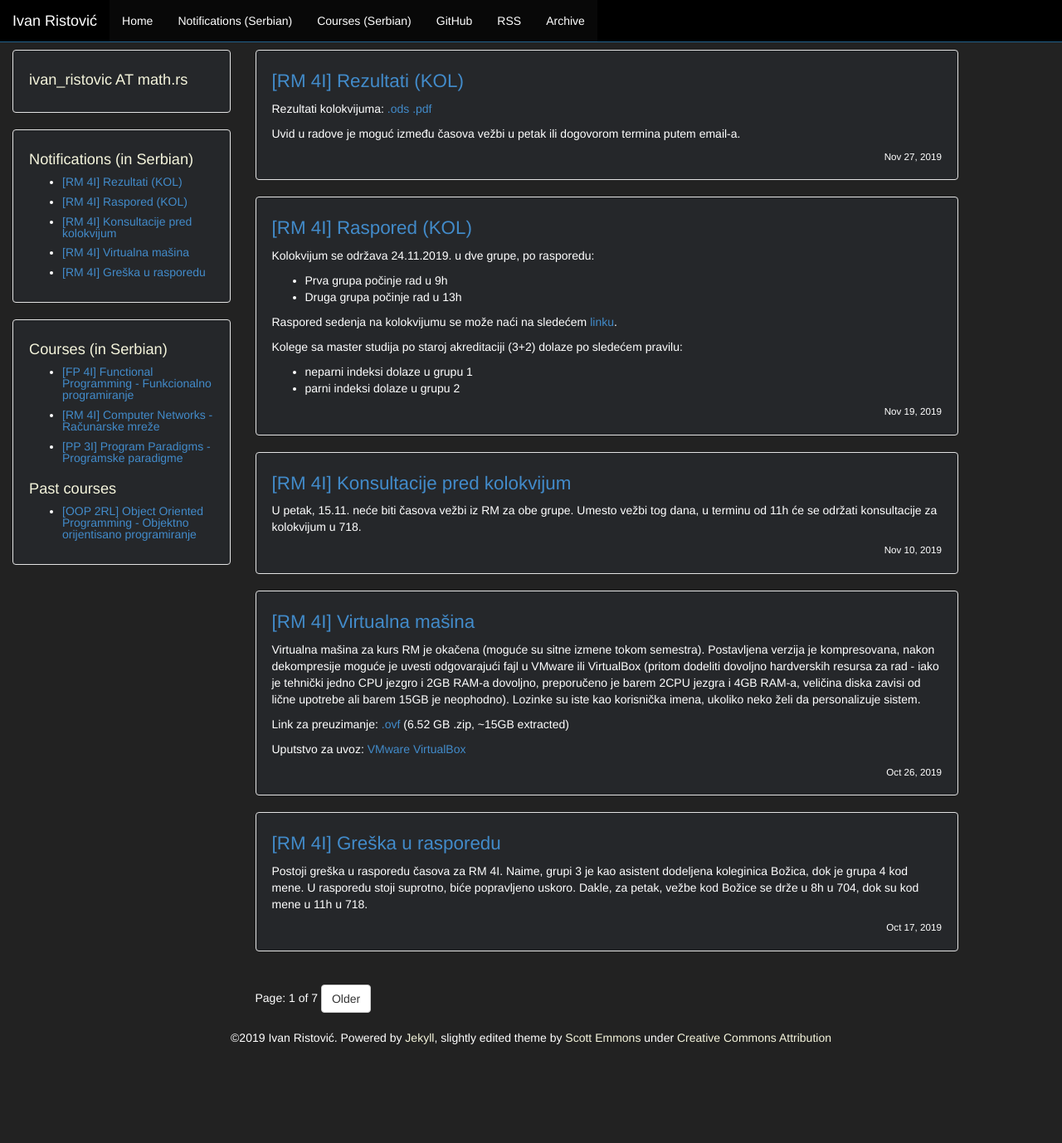
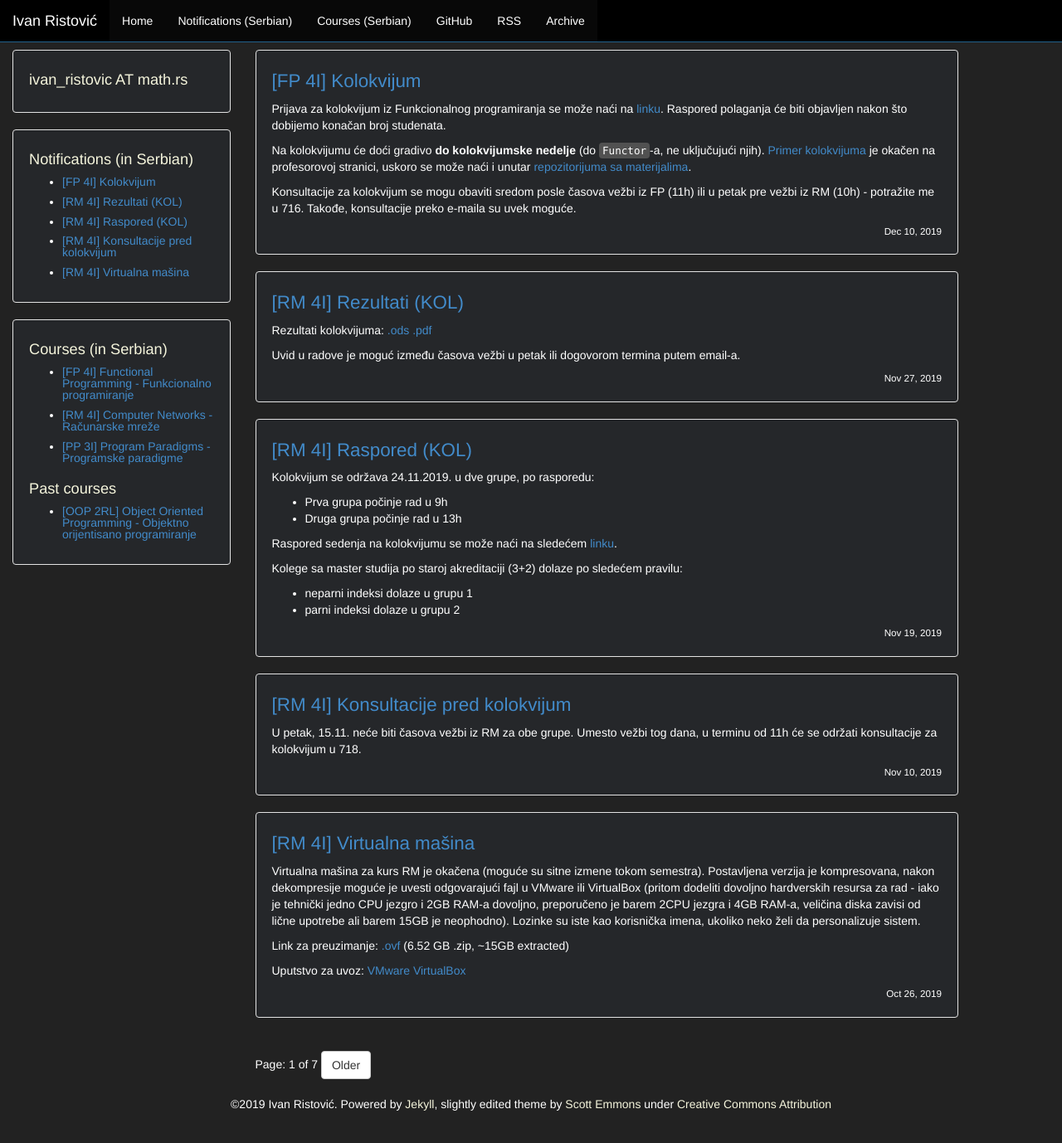
Before and after one commit to ivan-ristovic/ivan-ristovic.github.io, a Jekyll site: the page built from notifications/index.html, in a window 1280 px wide and 1400 px high. Shown: the top 1378 px of the window at 83% size. Built offline with Jekyll 4.4.1, drawn with Linux system fonts in a browser that asks for light colours; the list of posts is cut into pages by our own code.

Commit message:
[FP] Midterm exam notice

```diff
--- /dev/null
+++ b/_posts/2019_2020/2019-12-10-fpi-midterm.md
@@ -0,0 +1,20 @@
+---
+layout: post
+course: FP 4I
+title: "Kolokvijum"
+date: 2019-12-10 16:20:00 +0100
+comments: false
+---
+
+Prijava za kolokvijum iz Funkcionalnog programiranja se može naći na
+[linku](http://poincare.math.rs/~ivan/sys/prijavljivanje/){:target="_blank"}.
+Raspored polaganja će biti objavljen nakon što dobijemo konačan broj studenata.
+
+Na kolokvijumu će doći gradivo **do kolokvijumske nedelje** (do `Functor`-a, ne uključujući njih).
+[Primer kolokvijuma](http://poincare.matf.bg.ac.rs/~ivan/files/fp/primer-kolokvijuma.pdf){:target="_blank"}
+je okačen na profesorovoj stranici, uskoro se može naći i unutar
+[repozitorijuma sa materijalima](https://github.com/ivan-ristovic/MATF-Functional-Programming){:target="_blank"}.
+
+Konsultacije za kolokvijum se mogu obaviti sredom posle časova vežbi iz FP (11h)
+ili u petak pre vežbi iz RM (10h) - potražite me u 716. Takođe, konsultacije preko
+e-maila su uvek moguće.
```
Also changed, not shown: _posts/2019_2020/2019-11-27-rmi-results.md (line endings or trailing spaces).
